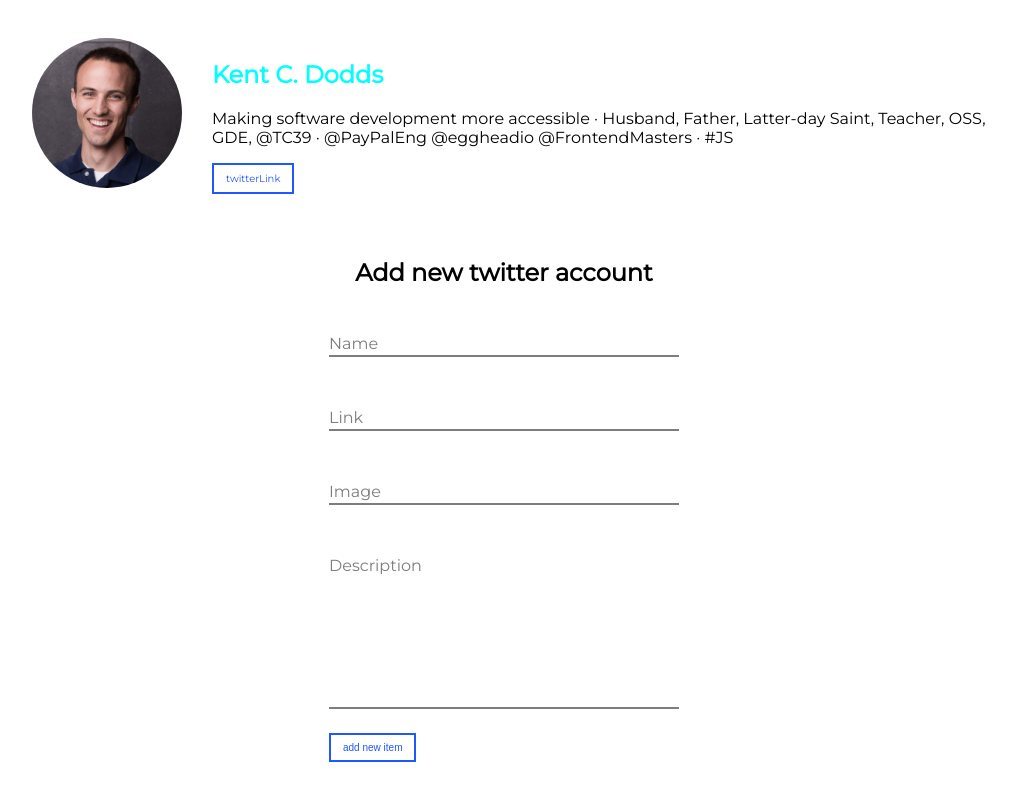
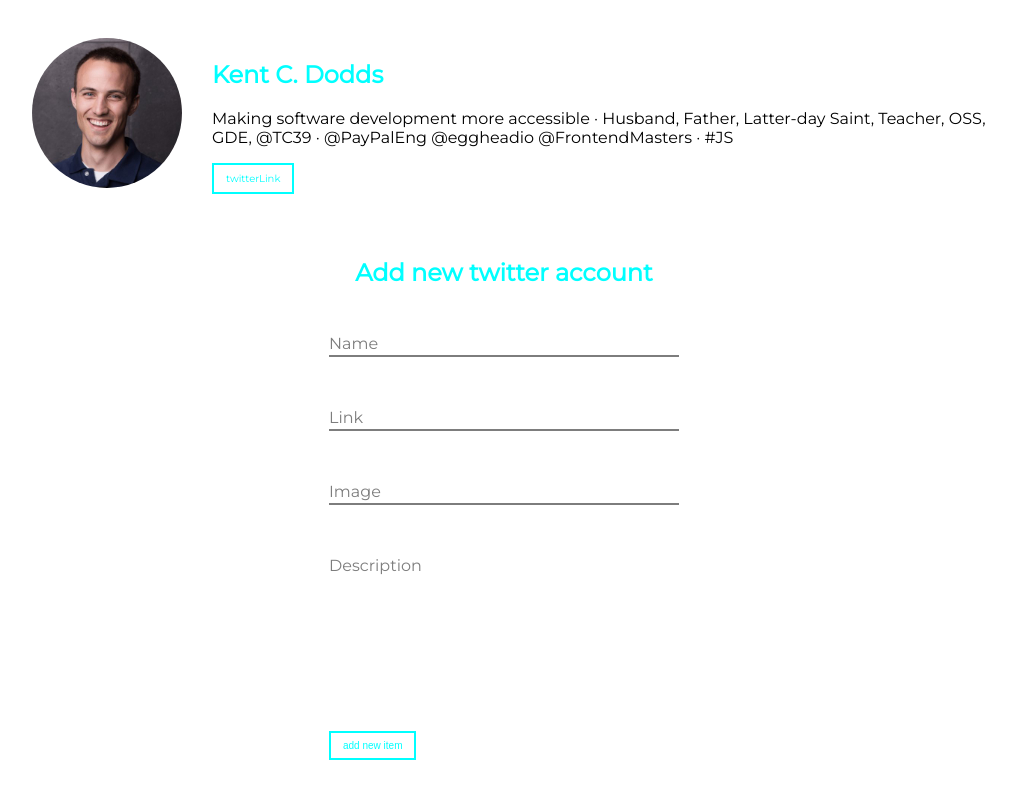
Before and after one commit to monkeymr014/react-kurs, a React (Create React App) app: page / in a window 1280 px wide. Shown: the part 662-1462 px from the top of the page, without its empty margins (136-1152 px from the left). Built offline with nearby package versions, Linux system fonts and the light colour scheme.

Commit message:
lessson 4.10

```diff
--- a/src/components/Form/Form.module.scss
+++ b/src/components/Form/Form.module.scss
@@ -6,11 +6,11 @@
    align-items: center;
 }
 
-.form__wrapper h2 {
-   color: #1E58FF;
+.wrapper h2 {
+   color: aqua;
 }
 
-.form__form {
+.form {
    width: 100%;
    max-width: 350px;
    display: flex;
@@ -19,14 +19,14 @@
    align-items: flex-start;
 }
 
-.form__item {
+.item {
    width: 100%;
    margin: 24px 0;
    position: relative;
    flex-shrink: 0;
 }
 
-.forms__item__bar {
+.bar {
      width: 100%;
      height: 2px;
      background: #7d7d7d;
@@ -70,16 +70,16 @@ input:not(:placeholder-shown) + label, textarea:not(:placeholder-shown) + label
    font-size: 13px;
 }
 
-input:focus ~ .forms__item__bar, textarea:focus ~ .forms__item__bar {
-   background: #1E58FF;
+input:focus ~ .bar, textarea:focus ~ .bar {
+   background: aqua;
 }
 
-.form__button {
+.button {
    font-size: 10px;
    text-decoration: none;
    padding: 7px 12px;
    font-weight: 500;
    background: none;
-   border: 2px solid #1E58FF;
-   color: #1E58FF;
+   border: 2px solid aqua;
+   color: aqua;
 }
--- a/src/components/Form/Forms.js
+++ b/src/components/Form/Forms.js
@@ -4,29 +4,31 @@ import styles from './Form.module.scss';
 const Form = ({submitFn}) => (
     <div className={styles.wrapper}>
         <h2>Add new twitter account</h2>
-        <form
-            className={styles.form__form}
+        <form autoComplete='off'
+            className={styles.form}
             onSubmit={submitFn}
         >
-            <div className={styles.form__item}>
+            <div className={styles.item}>
                 <input
                     type="text"
                     name="name"
                     id="name" placeholder=" " maxLength="30"
+                    required
                 />
                 <label htmlFor="name">Name</label>
-                <div className={styles.forms__item__bar}></div>
+                <div className={styles.bar}></div>
             </div>
-            <div className={styles.form__item}>
+            <div className={styles.item}>
                 <input
                     type="text"
                     name="link"
                     id="link" placeholder=" "
+                    required
                 />
                 <label htmlFor="link">Link</label>
-                <div className={styles.forms__item__bar}></div>
+                <div className={styles.bar}></div>
             </div>
-            <div className={styles.form__item}>
+            <div className={styles.item}>
                 <input
                     type="text"
                     name="image"
@@ -34,9 +36,9 @@ const Form = ({submitFn}) => (
                     placeholder=" "
                 />
                 <label htmlFor="image">Image</label>
-                <div className={styles.forms__item__bar}></div>
+                <div className={styles.bar}></div>
             </div>
-            <div className={styles.form__item}>
+            <div className={styles.item}>
                 <textarea
                     name="description"
                     id="description"
@@ -46,7 +48,7 @@ const Form = ({submitFn}) => (
                 <div className={styles.forms__item__bar}></div>
             </div>
             <button
-                className={styles.form__button}
+                className={styles.button}
                 type="submit"
             >
                 add new item
--- a/src/components/ListWrapper/ListItem/ListItem.js
+++ b/src/components/ListWrapper/ListItem/ListItem.js
@@ -1,32 +1,37 @@
 import React from "react";
-import PropTypes  from "prop-types";
-import styles from  './ListItem.module.scss'
+import PropTypes from "prop-types";
+import styles from './ListItem.module.scss'
 
 const ListItem = ({
    name,
    image,
    description,
    twitterLink,
-}) =>
-(
+} ) => {
+   const ImageTag = image ? 'img' : 'div';
+
+   return (
+
       <li className={styles.wrapper}>
-      <img src={image} className={styles.image} alt="name" />
+         <ImageTag src={image} className={image ? styles.image : styles.imageNone } alt="name" />
          <div>
             <h2 className={styles.name} >{name}</h2>
             <p className={styles.descrition}> {description}</p>
             <a href="{twitterLink}" target="_blank" className={styles.button}>twitterLink</a>
          </div>
       </li>
-);
+   )
+};
 
 ListItem.propTypes = {
    name: PropTypes.string.isRequired,
-   image: PropTypes.string.isRequired,
+   image: PropTypes.string,
    description: PropTypes.string,
    twitterLink: PropTypes.string,
 };
 
 ListItem.defaultProps = {
+   image: null,
    description: 'brak danych'
 }
 export default ListItem;
--- a/src/components/ListWrapper/ListItem/ListItem.module.scss
+++ b/src/components/ListWrapper/ListItem/ListItem.module.scss
@@ -28,6 +28,10 @@
   width: 150px;
   border-radius: 50% ;
 }
+.imageNone {
+  @extend .image;
+  background: black;
+}
 .name {
    color: aqua;
    font-weight: 700;
@@ -43,6 +47,6 @@
   padding: 7px 12px;
   font-weight: 500;
   background: none;
-  border: 2px solid #1E58FF;
-  color: #1E58FF;
+  border: 2px solid aqua;
+  color: aqua;
  }
```
Lines whose indentation alone changed are shown as unchanged.
